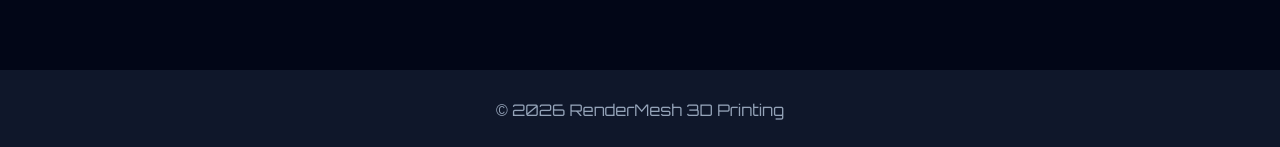
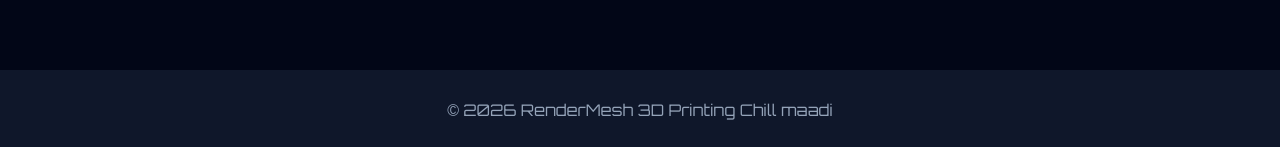
Before and after one commit to Therendermesh/raj3dprinting, a plain HTML site: page index.html in a window 1280 px wide. Shown: the part 2209-2356 px from the top of the page. Drawn offline with Linux system fonts and the light colour scheme.

Commit message:
Update index.html

```diff
--- a/index.html
+++ b/index.html
@@ -320,6 +320,7 @@ nav{
 <footer>
 
     © 2026 RenderMesh 3D Printing
+              Chill maadi
 
 </footer>
 
```
